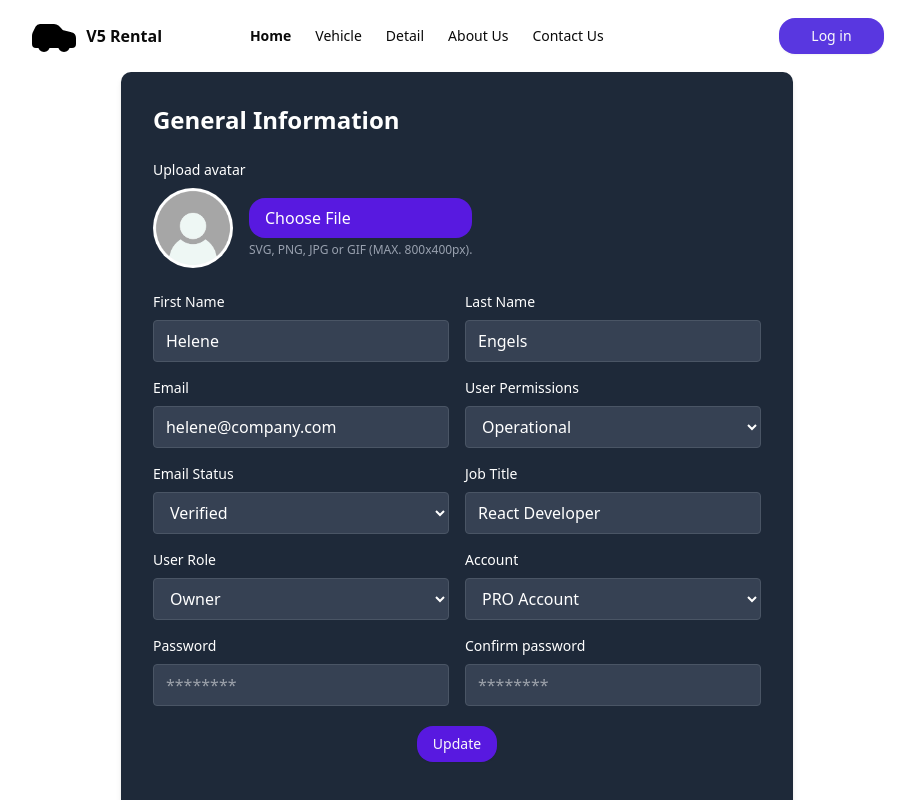
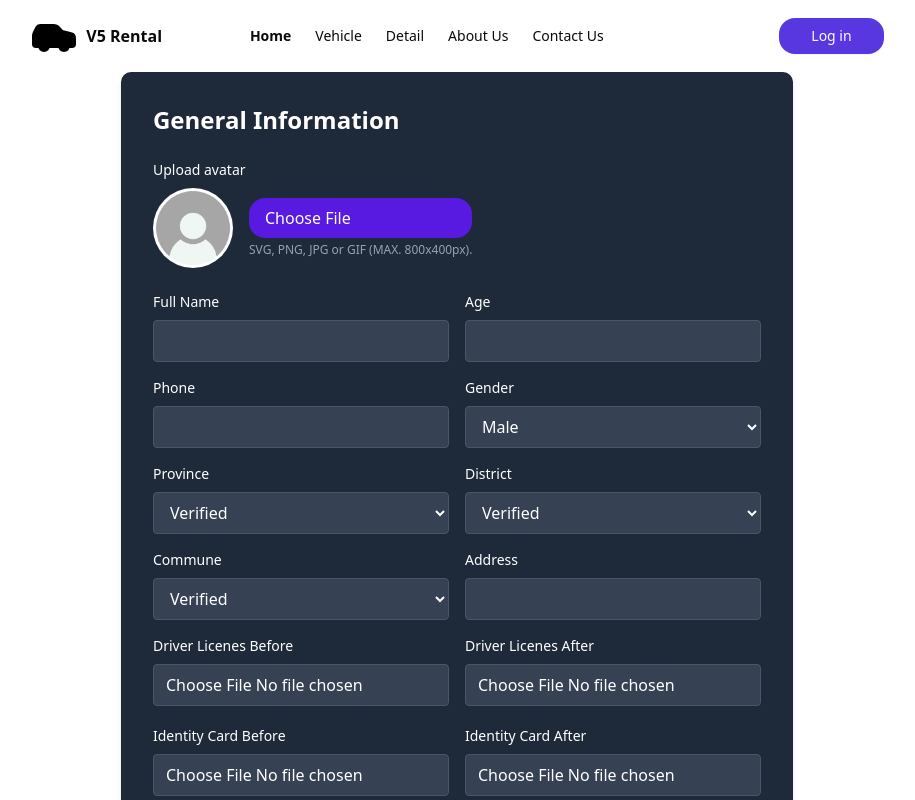
Before and after one commit to vankhai-coder/rent-vehicle-project, a React (Vite) app in the folder client/: page /update-profile in a window 1280 px wide. Shown: the top 800 px of the page, without its empty margins (183-1098 px from the left). Built offline with nearby package versions, Linux system fonts and the light colour scheme.

Commit message:
working on update profile

```diff
--- a/client/src/components/Header.jsx
+++ b/client/src/components/Header.jsx
@@ -57,6 +57,9 @@ const Header = () => {
   const [newPassword, setNewPassword] = useState('');
   const [confirmPassword, setConfirmPassword] = useState('');
 
+  // state for popup when click avatar :
+  const [open, setOpen] = useState(false)
+
   // update password function :
   const handleSubmit = async (e) => {
     e.preventDefault();
@@ -79,8 +82,11 @@ const Header = () => {
       return;
     }
     // update password :
-    dispatch(updatePassword({ currentPassword, newPassword }))
-
+    await dispatch(updatePassword({ currentPassword, newPassword }))
+    setOpen(prev=>!prev)
+    setCurrentPassword('')
+    setConfirmPassword('')
+    setNewPassword('')
   };
   // logout function :
   const handleLogout = async () => {
@@ -148,9 +154,9 @@ const Header = () => {
       {/* login or avatar : */}
       <div className='flex items-center'>
         {!userId ? <Link to={'/login'} ><Button variant={''} className='bg-[#5937E0] rounded-2xl px-8' >Log in</Button></Link> :
-          <Popover>
-            <PopoverTrigger>
-              <Avatar className='size-12'>
+          <Popover open={open} onOpenChange={setOpen}  >
+            <PopoverTrigger >
+              <Avatar className='size-12' >
                 <AvatarImage src={userImage ? userImage : './default_avt.jpg'} alt="Customer Avatar" />
                 <AvatarFallback>Customer Avatar</AvatarFallback>
               </Avatar>
@@ -163,20 +169,20 @@ const Header = () => {
                 </TabsList>
                 <TabsContent value="account">
                   <Card className={'flex gap-2 items-center'}>
-                    {role === 'user' ? <Button variant='outline' className='w-2/3'>Manage Rental</Button> : <></>}
-                    {role === 'user' ? <Button variant='outline' className='w-2/3'>Become Owner</Button> : <></>}
-                    {role === 'owner' ? <Button variant='outline' className='w-2/3'>Owner Dashboard</Button> : <></>}
-                    {role === 'admin' ? <Button variant='outline' className='w-2/3'>Admin Dashboard</Button> : <></>}
+                    {role === 'user' ? <Button variant='outline' className='w-2/3' onClick={() => setOpen((prev) => !prev)}>Manage Rental</Button> : <></>}
+                    {role === 'user' ? <Button variant='outline' className='w-2/3' onClick={() => setOpen((prev) => !prev)}>Become Owner</Button> : <></>}
+                    {role === 'owner' ? <Button variant='outline' className='w-2/3' onClick={() => setOpen((prev) => !prev)}>Owner Dashboard</Button> : <></>}
+                    {role === 'admin' ? <Button variant='outline' className='w-2/3' onClick={() => setOpen((prev) => !prev)}>Admin Dashboard</Button> : <></>}
 
-                    <Link to={'/update-profile'} >
-                      <Button variant='outline' className='w-2/3'>Update Profile</Button>
+                    <Link to={'/update-profile'} className='block w-2/3' >
+                      <Button variant='outline' className='w-full' onClick={() => setOpen((prev) => !prev)}>Update Profile</Button>
                     </Link>
                     <Button
                       variant='outline'
                       className='w-2/3 hover:cursor-pointer'
                       onClick={handleLogout}
                     >
-                     {loading ? <Loader className='animate-spin' /> : ' Logout'}
+                      {loading ? <Loader className='animate-spin' /> : ' Logout'}
                     </Button>
                   </Card>
                 </TabsContent>
@@ -228,9 +234,9 @@ const Header = () => {
                     <CardFooter>
                       <Button
                         onClick={handleSubmit}
-                        className={`${loading ? 'opacity-50 cursor-not-allowed' : ''}`}
+                        className={`${loading ? 'opacity-50 cursor-not-allowed w-full' : ''}`}
                       >
-                        {loading ? 'Updating...' : ' Update password'}
+                        {loading ? <Loader className='animate-spin' /> : ' Update password'}
                       </Button>
                     </CardFooter>
                   </Card>
--- a/client/src/pages/UpdateProfile.jsx
+++ b/client/src/pages/UpdateProfile.jsx
@@ -5,7 +5,73 @@ import { Loader } from 'lucide-react';
 
 const UpdateProfile = () => {
 
+  const [fullName, setFullName] = React.useState('');
+  const [age, setAge] = React.useState('');
+  const [phone, setPhone] = React.useState('');
+  const [gender, setGender] = React.useState('');
+  const [address, setAddress] = React.useState('');
+  const [province, setProvince] = React.useState('');
+  const [district, setDistrict] = React.useState('');
+  const [commune, setCommune] = React.useState('');
+  const [image, setImage] = React.useState('');
+  const [driverLicense, setDriverLicense] = React.useState({ before: '', after: '' });
+  const [identityCard, setIdentityCard] = React.useState({ before: '', after: '' });
+
   const { userImage } = useSelector(state => state.user)
+
+  // handle file change :
+  const handleFileChange = (event) => {
+    const file = event.target.files[0]; // Get the selected file
+    if (file) {
+      const reader = new FileReader();
+      reader.readAsDataURL(file); // Convert file to Base64
+      reader.onloadend = () => {
+        setImage(reader.result); // Set Base64 string
+      };
+    }
+  };
+  // handle file change for driver license :
+  const handleDriverLicenseChangeBefore = (event) => {
+    const file = event.target.files[0]; // Get the selected file
+    if (file) {
+      const reader = new FileReader();
+      reader.readAsDataURL(file); // Convert file to Base64
+      reader.onloadend = () => {
+        setDriverLicense({ ...driverLicense, before: reader.result }); // Set Base64 string
+      };
+    }
+  }
+  const handleDriverLicenseChangeAfter = (event) => {
+    const file = event.target.files[0]; // Get the selected file
+    if (file) {
+      const reader = new FileReader();
+      reader.readAsDataURL(file); // Convert file to Base64
+      reader.onloadend = () => {
+        setDriverLicense({ ...driverLicense, after: reader.result }); // Set Base64 string
+      };
+    }
+  }
+  // handle file change for identity card :
+  const handleIdentityCardChangeBefore = (event) => {
+    const file = event.target.files[0]; // Get the selected file
+    if (file) {
+      const reader = new FileReader();
+      reader.readAsDataURL(file); // Convert file to Base64
+      reader.onloadend = () => {
+        setIdentityCard({ ...identityCard, before: reader.result }); // Set Base64 string
+      };
+    }
+  }
+  const handleIdentityCardChangeAfter = (event) => {
+    const file = event.target.files[0]; // Get the selected file
+    if (file) {
+      const reader = new FileReader();
+      reader.readAsDataURL(file); // Convert file to Base64
+      reader.onloadend = () => {
+        setIdentityCard({ ...identityCard, after: reader.result }); // Set Base64 string
+      };
+    }
+  }
 
   return (
     <div className="bg-gray-800 text-white p-8 rounded-lg shadow-md w-full max-w-2xl mx-auto">
@@ -27,6 +93,8 @@ const UpdateProfile = () => {
               type="file"
               id="avatar"
               className="hidden"
+              accept='image/*'
+              onChange={handleFileChange}
             />
             <label
               htmlFor="avatar"
@@ -41,53 +109,56 @@ const UpdateProfile = () => {
         </div>
       </div>
 
-      {/* First and Last Name */}
+      {/* FullName and age */}
       <div className="grid grid-cols-1 md:grid-cols-2 gap-4 mb-4">
         <div>
-          <label className="block text-sm font-medium mb-2">First Name</label>
+          <label className="block text-sm font-medium mb-2">Full Name</label>
           <input
             type="text"
-            value="Helene" // Replace with actual value
+            value={fullName}
+            onChange={(e) => setFullName(e.target.value)}
             className="w-full bg-gray-700 border border-gray-600 rounded py-2 px-3 focus:outline-none focus:border-blue-500"
           />
         </div>
         <div>
-          <label className="block text-sm font-medium mb-2">Last Name</label>
+          <label className="block text-sm font-medium mb-2">Age</label>
           <input
-            type="text"
-            value="Engels" // Replace with actual value
+            type="number"
+            value={age}
+            onChange={(e) => setAge(e.target.value)}
             className="w-full bg-gray-700 border border-gray-600 rounded py-2 px-3 focus:outline-none focus:border-blue-500"
           />
         </div>
       </div>
 
-      {/* Email and User Permissions */}
+      {/* Phone and User Gender */}
       <div className="grid grid-cols-1 md:grid-cols-2 gap-4 mb-4">
         <div>
-          <label className="block text-sm font-medium mb-2">Email</label>
+          <label className="block text-sm font-medium mb-2">Phone</label>
           <input
-            type="email"
-            value="helene@company.com" // Replace with actual value
+            type="phone"
+            value={phone}
+            onChange={(e) => setPhone(e.target.value)}
             className="w-full bg-gray-700 border border-gray-600 rounded py-2 px-3 focus:outline-none focus:border-blue-500"
           />
         </div>
         <div>
-          <label className="block text-sm font-medium mb-2">User Permissions</label>
+          <label className="block text-sm font-medium mb-2">Gender</label>
           <select
             className="w-full bg-gray-700 border border-gray-600 rounded py-2 px-3 focus:outline-none focus:border-blue-500"
-            value="Operational" // Replace with actual value
+            value={gender}
+            onChange={(e) => setGender(e.target.value)}
           >
-            <option value="Operational">Operational</option>
-            <option value="Admin">Admin</option>
-            {/* Add more options as needed */}
+            <option value="male">Male</option>
+            <option value="female">Femail</option>
           </select>
         </div>
       </div>
 
-      {/* Email Status and Job Title */}
+      {/* Province and District :*/}
       <div className="grid grid-cols-1 md:grid-cols-2 gap-4 mb-4">
         <div>
-          <label className="block text-sm font-medium mb-2">Email Status</label>
+          <label className="block text-sm font-medium mb-2">Province</label>
           <select
             className="w-full bg-gray-700 border border-gray-600 rounded py-2 px-3 focus:outline-none focus:border-blue-500"
             value="Verified" // Replace with actual value
@@ -98,64 +169,115 @@ const UpdateProfile = () => {
           </select>
         </div>
         <div>
-          <label className="block text-sm font-medium mb-2">Job Title</label>
+          <label className="block text-sm font-medium mb-2">District</label>
+          <select
+            className="w-full bg-gray-700 border border-gray-600 rounded py-2 px-3 focus:outline-none focus:border-blue-500"
+            value="Verified" // Replace with actual value
+          >
+            <option value="Verified">Verified</option>
+            <option value="Unverified">Unverified</option>
+          </select>
+        </div>
+      </div>
+
+      {/* Commune and address */}
+      <div className="grid grid-cols-1 md:grid-cols-2 gap-4 mb-4">
+        <div>
+          <label className="block text-sm font-medium mb-2">Commune</label>
+          <select
+            className="w-full bg-gray-700 border border-gray-600 rounded py-2 px-3 focus:outline-none focus:border-blue-500"
+            value="Verified" // Replace with actual value
+          >
+            <option value="Verified">Verified</option>
+            <option value="Unverified">Unverified</option>
+          </select>
+        </div>
+        <div>
+          <label className="block text-sm font-medium mb-2">Address</label>
           <input
             type="text"
-            value="React Developer" // Replace with actual value
+            value={address}
+            onChange={(e) => setAddress(e.target.value)}
             className="w-full bg-gray-700 border border-gray-600 rounded py-2 px-3 focus:outline-none focus:border-blue-500"
           />
         </div>
       </div>
 
-      {/* User Role and Account */}
+      {/* Diver licenes : */}
       <div className="grid grid-cols-1 md:grid-cols-2 gap-4 mb-4">
         <div>
-          <label className="block text-sm font-medium mb-2">User Role</label>
-          <select
+          <label className="block text-sm font-medium mb-2">Driver Licenes Before</label>
+          <input
+            type="file"
+            accept="image/*"
+            onChange={handleDriverLicenseChangeBefore}
             className="w-full bg-gray-700 border border-gray-600 rounded py-2 px-3 focus:outline-none focus:border-blue-500"
-            value="Owner" // Replace with actual value
-          >
-            <option value="Owner">Owner</option>
-            <option value="Admin">Admin</option>
-            {/* Add more options as needed */}
-          </select>
+          />
+          {/* preview image :  */}
+          <div className='mt-1'>
+            {driverLicense.before && (
+              <img src={driverLicense.before} alt="Preview" className="size-20  ml-4 rounded" />
+            )}
+          </div>
         </div>
         <div>
-          <label className="block text-sm font-medium mb-2">Account</label>
-          <select
+          <label className="block text-sm font-medium mb-2">Driver Licenes After</label>
+          <input
+            type="file"
+            accept="image/*"
+            onChange={handleDriverLicenseChangeAfter}
             className="w-full bg-gray-700 border border-gray-600 rounded py-2 px-3 focus:outline-none focus:border-blue-500"
-            value="PRO Account" // Replace with actual value
-          >
-            <option value="PRO Account">PRO Account</option>
-            <option value="Basic Account">Basic Account</option>
-            {/* Add more options as needed */}
-          </select>
+          />
+          {/* preview image : */}
+          <div className='mt-1'>
+            {driverLicense.after && (
+              <img src={driverLicense.after} alt="Preview" className="size-20  ml-4 rounded" />
+            )}
+          </div>
         </div>
+
       </div>
 
-      {/* Password and Confirm Password */}
-      <div className="grid grid-cols-1 md:grid-cols-2 gap-4">
+      {/* Identity Card : */}
+      <div className="grid grid-cols-1 md:grid-cols-2 gap-4 mb-4">
         <div>
-          <label className="block text-sm font-medium mb-2">Password</label>
+          <label className="block text-sm font-medium mb-2">Identity Card Before</label>
           <input
-            type="password"
-            placeholder="********" // Replace with actual value
+            type="file"
+            accept="image/*"
+            onChange={handleIdentityCardChangeBefore}
             className="w-full bg-gray-700 border border-gray-600 rounded py-2 px-3 focus:outline-none focus:border-blue-500"
           />
+          {/* preview image :  */}
+          <div className='mt-1'>
+            {identityCard.before && (
+              <img src={identityCard.before} alt="Preview" className="size-20  ml-4 rounded" />
+            )}
+          </div>
         </div>
         <div>
-          <label className="block text-sm font-medium mb-2">Confirm password</label>
+          <label className="block text-sm font-medium mb-2">Identity Card After</label>
           <input
-            type="password"
-            placeholder="********" // Replace with actual value
+            type="file"
+            accept="image/*"
+            onChange={handleIdentityCardChangeAfter}
             className="w-full bg-gray-700 border border-gray-600 rounded py-2 px-3 focus:outline-none focus:border-blue-500"
           />
+          {/* preview image : */}
+          <div className='mt-1'>
+            {identityCard.after && (
+              <img src={identityCard.after} alt="Preview" className="size-20  ml-4 rounded" />
+            )}
+          </div>
         </div>
       </div>
 
       <div>
         <Button
-          className='bg-[#5819E0] hover:bg-[#5819F9] rounded-2xl mx-auto flex my-5'
+          className='bg-[#5819E0] hover:bg-[#5819F9] rounded-xl mx-auto flex my-5'
+          // log all the data :
+
+          onClick={() => console.log({ fullName, age, phone,image, driverLicense, identityCard })}
         >
           Update
         </Button>
```
Also changed, not shown: 2 other files (tests, documents, lock files or other folders).
